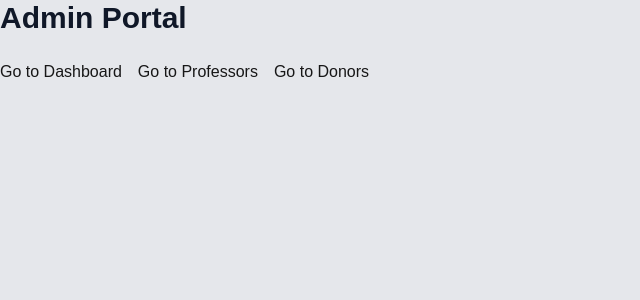
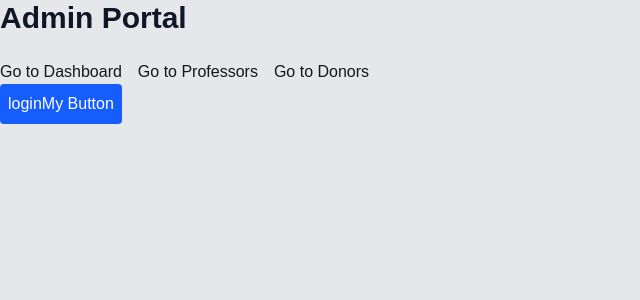
Before and after one commit to laibaranarao3-gif/ajar-web, a Next.js app: page /login in a window 1280 px wide. Shown: the top 300 px of the page, without its empty margins (0-640 px from the left). Built offline with nearby package versions, Linux system fonts and the light colour scheme.

Commit message:
rounting

```diff
--- a/app/components/BSButton.tsx
+++ b/app/components/BSButton.tsx
@@ -1,6 +1,7 @@
-export default function BSButton(){
+export default function BSButton({ label }: {label: string}){
     return (
         <button className="p-2 bg-blue-600 text-white rounded">
+            {label}
             My Button
         </button>
     );
--- a/app/login/page.tsx
+++ b/app/login/page.tsx
@@ -14,6 +14,7 @@ export default function(){
         <Link href="/professors">Go to Professors</Link>
         <Link href="/donors">Go to Donors</Link>
       </nav>
+      <BSButton label="login"></BSButton>
     </main>
   );
 }
```
